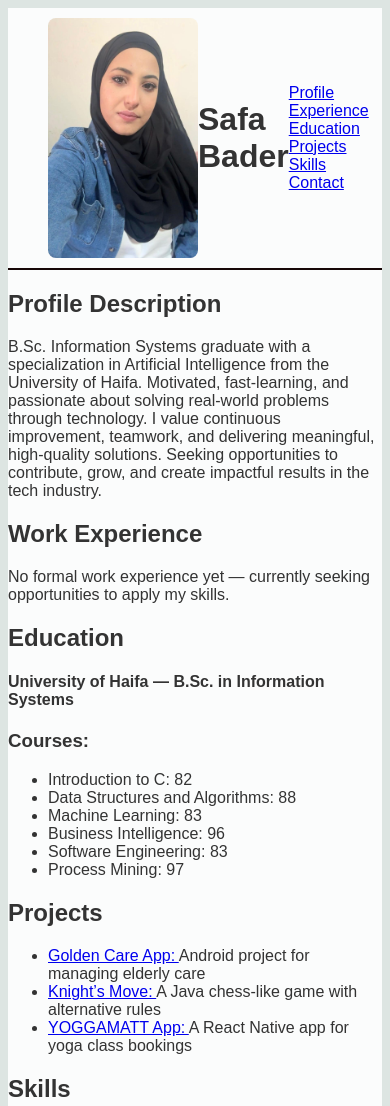
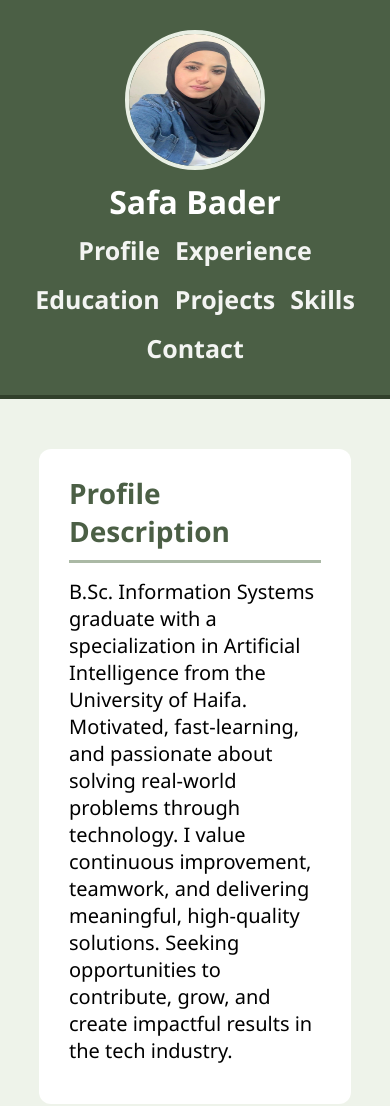
Before and after one commit to SafaBader/NEWTECH, a plain HTML site: page HTML/Professional_CV_Web/CV.html in a window 390 px wide. Shown: the top 1106 px of the page. Drawn offline with Linux system fonts and the light colour scheme.

Commit message:
Update style.css
updating the CSS to be decorative and responsive

```diff
--- a/HTML/Professional_CV_Web/style.css
+++ b/HTML/Professional_CV_Web/style.css
@@ -1,34 +1,149 @@
-/* style.css */
+* {
+    margin: 0;
+    padding: 0;
+    box-sizing: border-box;
+}
 
 html {
     scroll-behavior: smooth;
-    background-color: rgb(221, 229, 226);
-
-}
-
-body {
-    font-family: Arial;
-    background-color: #ffffffe2;
-    color: #333;
+    background-color: #eef3ea;
+    font-family: "Segoe UI", sans-serif;
 }
 
 .cvHeader {
     display: flex;
     align-items: center;
-    justify-content: space-between;
-    padding:10px 40px;
-    border-bottom: 2px solid #170707;
+    justify-content: space-evenly;
+    background: #4b5f45;
+    padding: 25px 40px;
+    border-bottom: 4px solid #31402b;
+    gap: 10px;
+    color: white;
 }
 
 .cvHeader img {
-    width: 150px;
-    height: auto;
-    border-radius: 8px;
+    width: 170px;
+    height: 170px;
+    object-fit: fill;
+    border-radius: 50%;
+    border: 4px solid #e9efe4;
 }
-.navigation{
+
+.headerText h1 {
+    font-size: 40px;
+    font-weight: 700;
+}
+
+nav {
+    display: flex;
+    gap: 20px;
     font-weight: bold;
 }
 
-.navigation a:hover {
-    color: #cd1b1b;
+nav a {
+    font-size: 25px;
+    text-decoration: none;
+    color: #f3f4f2;
+    position: relative;
 }
+
+
+main {
+    max-width: 1000px;
+    margin: 50px auto;
+}
+
+section {
+    background: #ffffff;
+    padding: 25px 30px;
+    border-radius: 12px;
+    margin-bottom: 25px;
+}
+
+
+h2 {
+    color: #4b5f45;
+    font-size: 28px;
+    border-bottom: 3px solid #abb9a5;
+    padding-bottom: 10px;
+    margin-bottom: 15px;
+    font-weight: bold;
+}
+
+
+h3,
+h4 {
+    color: #6a825e;
+    margin-bottom: 15px;
+    font-weight: bold;
+}
+
+p {
+    margin-bottom: 15px;
+    font-size: 20px;
+}
+
+
+ul li {
+    margin-left: 30px;
+    padding: 15px 0;
+    font-size: 18px;
+    position: relative;
+    list-style: none;
+}
+
+ul li::before {
+    content: "•";
+    position: absolute;
+    left: -30px;
+    font-size: 25px;
+    color: #6a825e;
+}
+
+a {
+    color: #3d4e37;
+    font-weight: bold;
+}
+
+a:hover {
+    color: #6a825e;
+    font-size: 30px;
+}
+
+
+footer {
+    text-align: center;
+    padding: 15px;
+    background: #6a825e;
+    color: white;
+    font-size: 16px;
+    margin-top: 40px;
+}
+
+
+@media (max-width: 900px) {
+    .cvHeader {
+        flex-direction: column;
+        text-align: center;
+        padding: 30px 20px;
+    }
+
+    nav {
+        flex-wrap: wrap;
+        justify-content: center;
+        gap: 15px;
+    }
+
+    .headerText h1 {
+        font-size: 32px;
+    }
+
+    .cvHeader img {
+        width: 140px;
+        height: 140px;
+    }
+
+    main {
+        width: 80%;
+    }
+}
```
